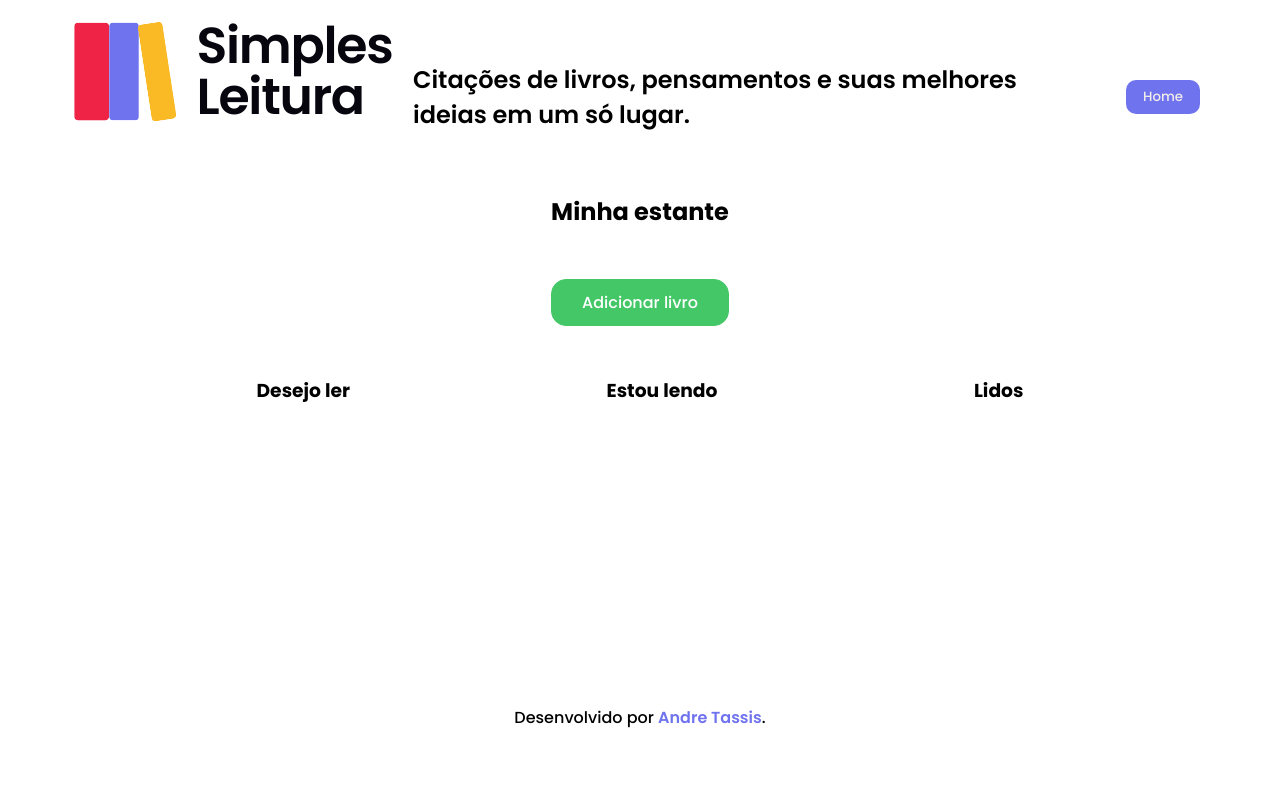
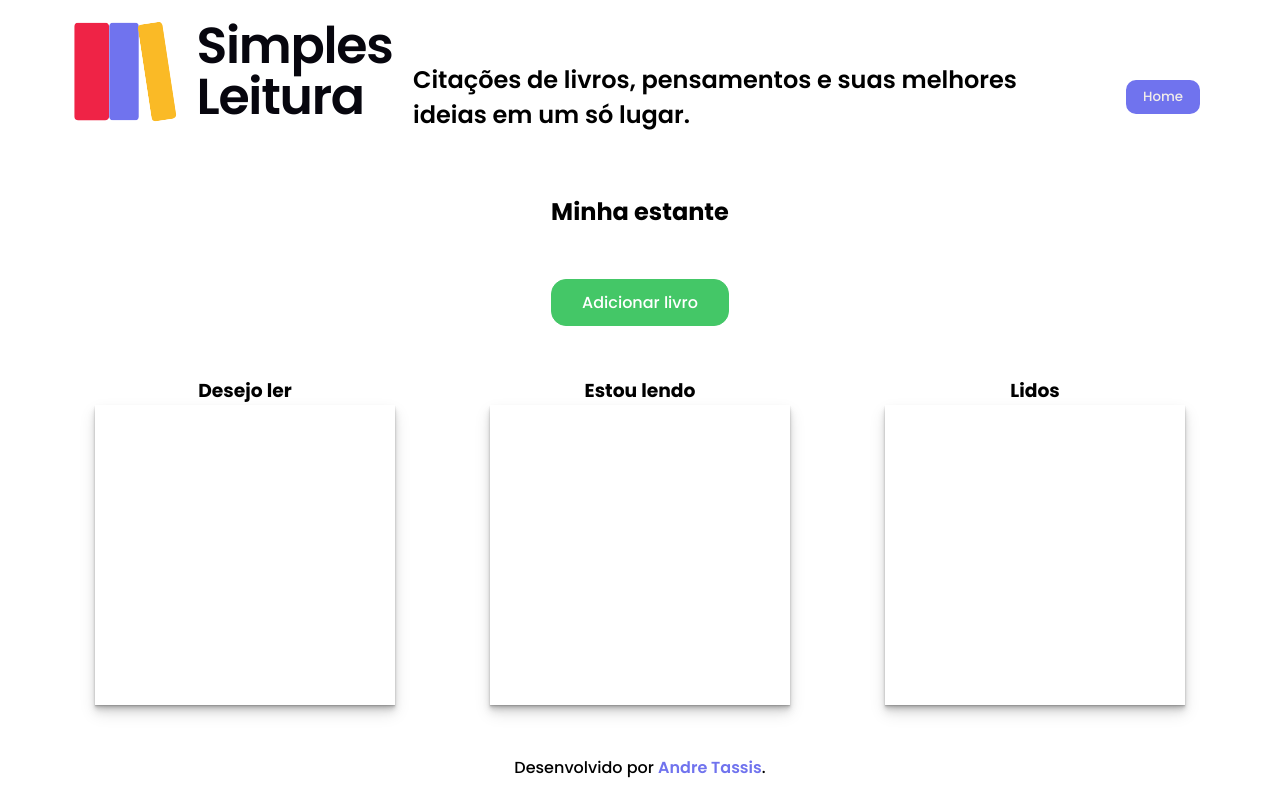
Before and after one commit to andretassis/simples-leitura, an Angular app: page /minha-estante in a window 1280 px wide. Built offline with nearby package versions, Linux system fonts and the light colour scheme.

Commit message:
ajuste de css na estante

```diff
--- a/src/app/componentes/estante/estante.component.css
+++ b/src/app/componentes/estante/estante.component.css
@@ -29,8 +29,11 @@ section {
 .container-livro {
   display: flex;
   justify-content: space-evenly;
+  margin-bottom: 50px;
 }
 
 .livros {
   height: 300px;
+  width: 300px;
+  box-shadow: 0 1px 1px rgba(0,0,0,0.11), 0 2px 2px rgba(0,0,0,0.11), 0 4px 4px rgba(0,0,0,0.11), 0 6px 8px rgba(0,0,0,0.11), 0 8px 16px rgba(0,0,0,0.11);
 }
```
